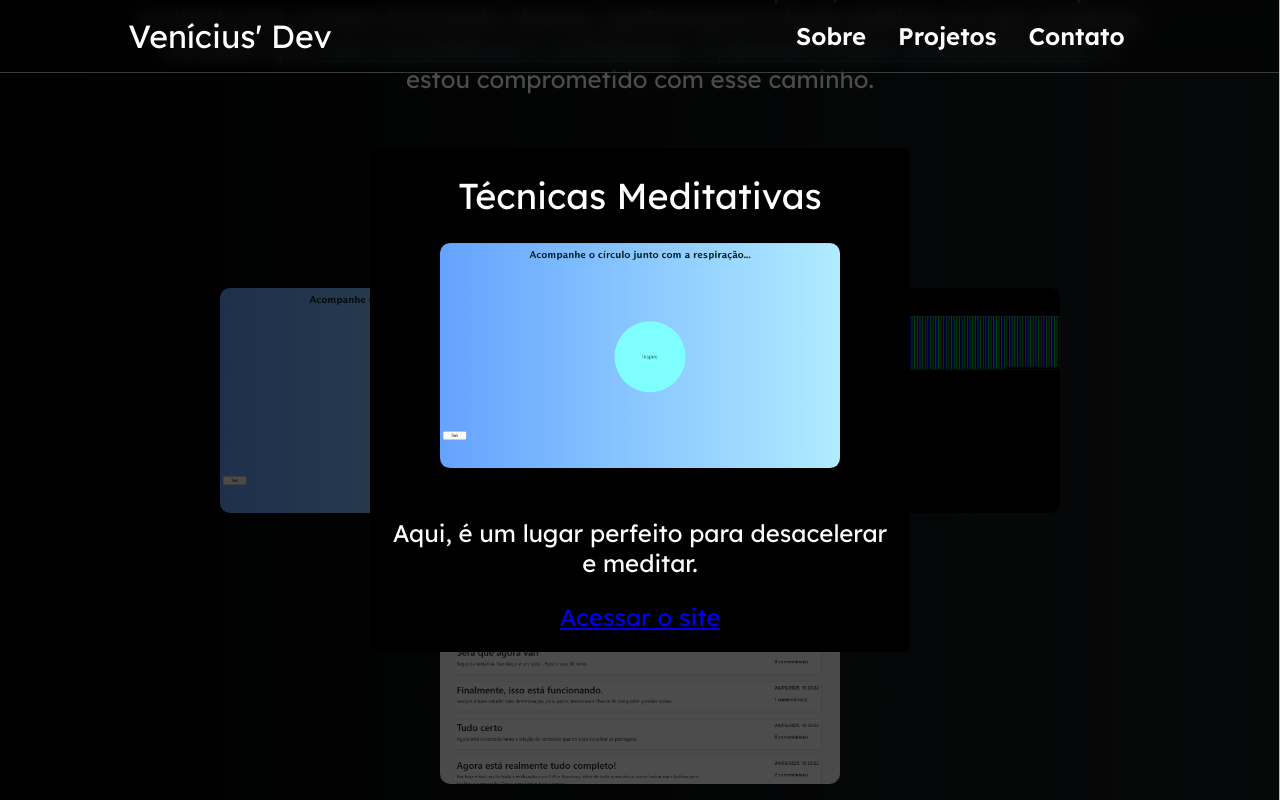
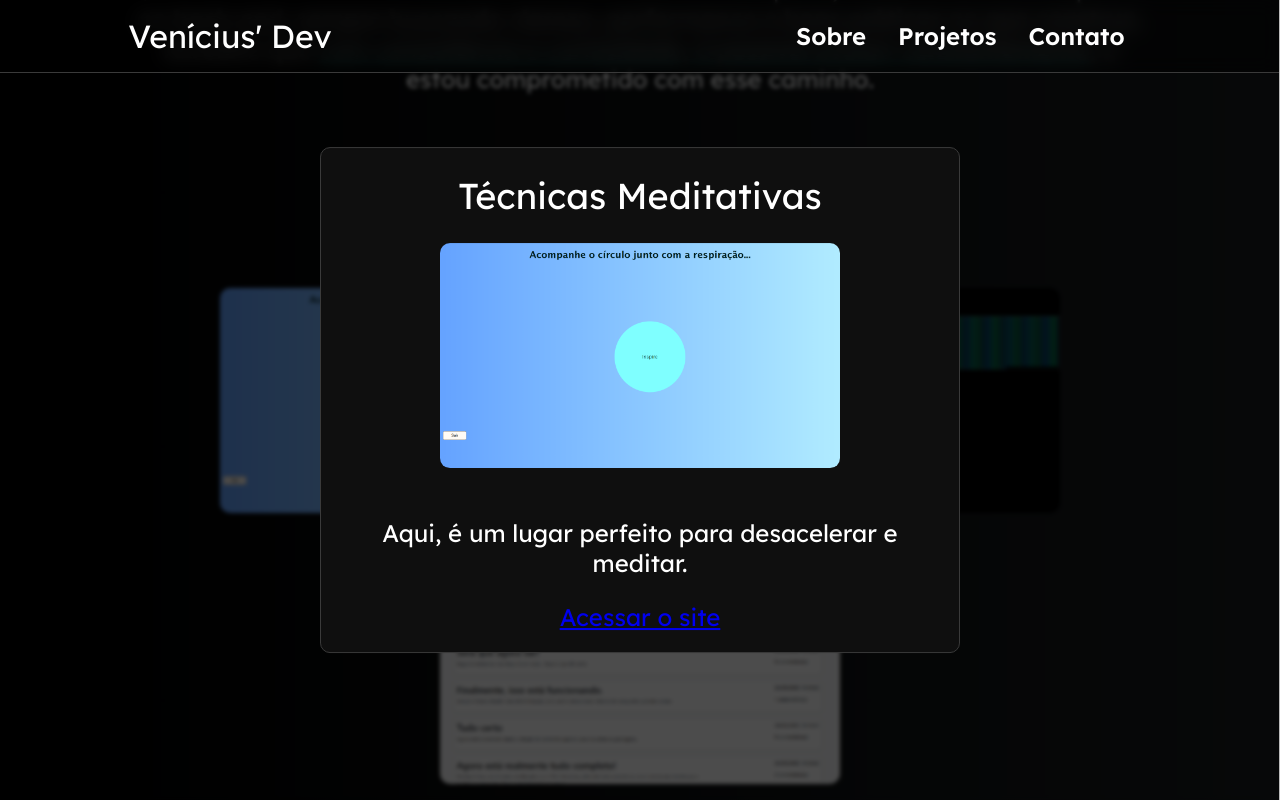
Before and after one commit to venicius8/portfolio, a React (Vite) app: page / in a window 1280 px wide. Both pictures are taken after a click on the picture 420 px from the left and 1733 px from the top of the page. Shown: the part 1333-2133 px from the top of the page. Built offline with nearby package versions, Linux system fonts and the light colour scheme.

Commit message:
style: projectInfo mais bonito

```diff
--- a/src/App.module.css
+++ b/src/App.module.css
@@ -262,7 +262,7 @@ aside.active {
 }
 
 .projectInfo {
-  background-color: black;
+  background-color: rgb(15, 15, 15);
   z-index: 990;
   position: fixed;
   top: 50%;
@@ -270,8 +270,9 @@ aside.active {
   transform: translate(-50%, -50%);
   padding: 20px;
   border-radius: 10px;
+  border: 1px solid rgb(58, 58, 58);
   text-align: center;
-  max-width: 500px;
+  max-width: 700px;
 }
 
 .projectOverlay {
@@ -281,6 +282,7 @@ aside.active {
   width: 100%;
   height: 100%;
   background-color: rgba(0, 0, 0, 0.7);
+  backdrop-filter: blur(2px);
   z-index: 980;
 }
 
```
